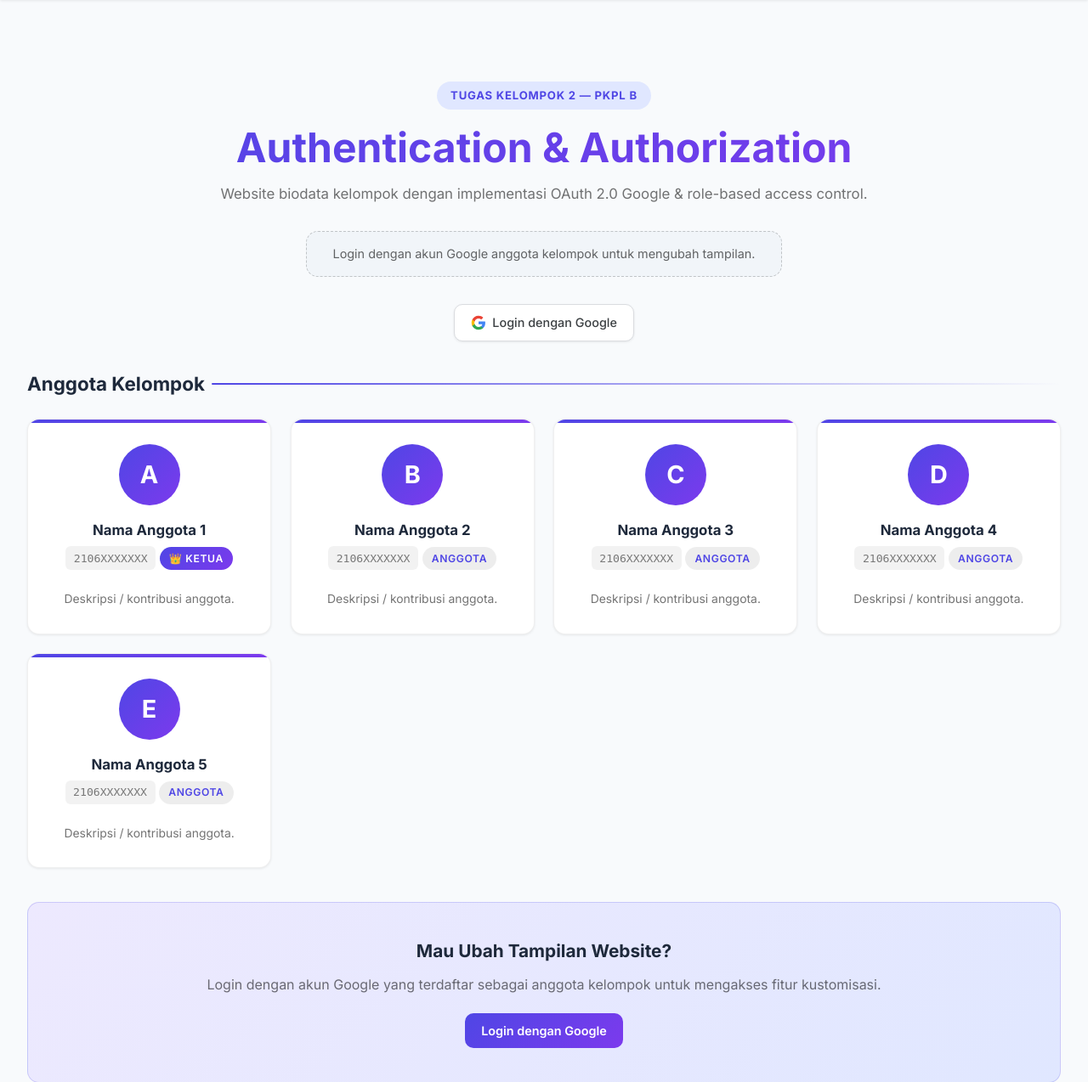
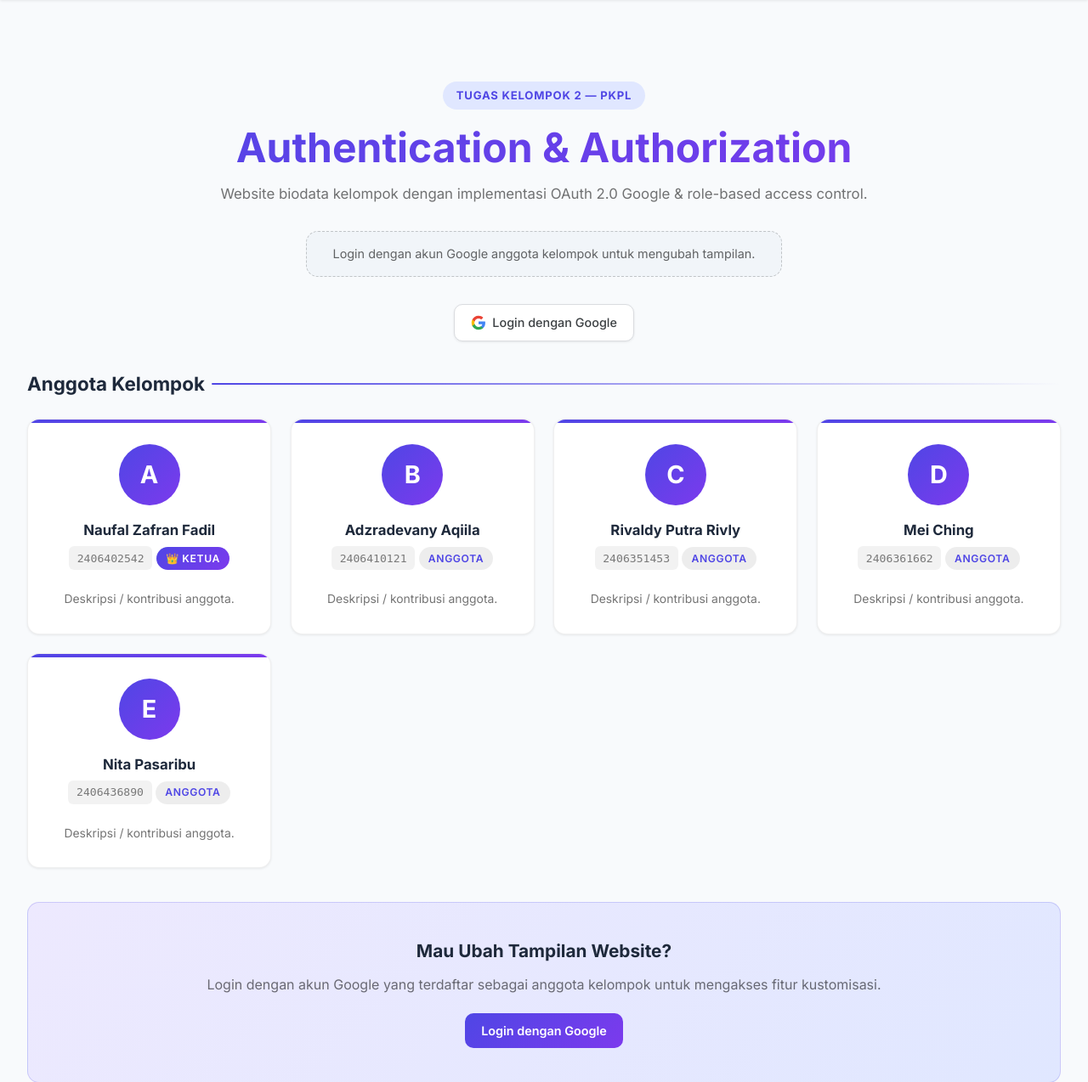
Before and after one commit to pkpl-mie-ayam-bakso/tugas-2, a Django app: page / in a window 1280 px wide. Shown: the part 65-1339 px from the top of the page at 85% size. Run offline with Django 5.2, Linux system fonts and the light colour scheme; data comes from the database, SQL or seed files in the repository; parts of the project's set-up code (start-up, migrations or seed data) failed here and were passed over.

Commit message:
fix(ui): add biodata members to index.html

```diff
--- a/main/templates/index.html
+++ b/main/templates/index.html
@@ -230,7 +230,7 @@
 
 <!-- HERO -->
 <section class="hero">
-  <div class="hero-badge">Tugas Kelompok 2 — PKPL B</div>
+  <div class="hero-badge">Tugas Kelompok 2 — PKPL</div>
   <h1>Authentication &amp; Authorization</h1>
   <p class="subtitle">Website biodata kelompok dengan implementasi OAuth 2.0 Google &amp; role-based access control.</p>
 
@@ -291,40 +291,40 @@
 
     <div class="member-card">
       <div class="member-avatar">A</div>
-      <div class="member-name">Nama Anggota 1</div>
-      <div class="member-npm">2106XXXXXXX</div>
+      <div class="member-name">Naufal Zafran Fadil</div>
+      <div class="member-npm">2406402542</div>
       <span class="member-role role-ketua">👑 Ketua</span>
       <p class="member-desc">Deskripsi / kontribusi anggota.</p>
     </div>
 
     <div class="member-card">
       <div class="member-avatar">B</div>
-      <div class="member-name">Nama Anggota 2</div>
-      <div class="member-npm">2106XXXXXXX</div>
+      <div class="member-name">Adzradevany Aqiila</div>
+      <div class="member-npm">2406410121</div>
       <span class="member-role role-anggota">Anggota</span>
       <p class="member-desc">Deskripsi / kontribusi anggota.</p>
     </div>
 
     <div class="member-card">
       <div class="member-avatar">C</div>
-      <div class="member-name">Nama Anggota 3</div>
-      <div class="member-npm">2106XXXXXXX</div>
+      <div class="member-name">Rivaldy Putra Rivly</div>
+      <div class="member-npm">2406351453</div>
       <span class="member-role role-anggota">Anggota</span>
       <p class="member-desc">Deskripsi / kontribusi anggota.</p>
     </div>
 
     <div class="member-card">
       <div class="member-avatar">D</div>
-      <div class="member-name">Nama Anggota 4</div>
-      <div class="member-npm">2106XXXXXXX</div>
+      <div class="member-name">Mei Ching</div>
+      <div class="member-npm">2406361662</div>
       <span class="member-role role-anggota">Anggota</span>
       <p class="member-desc">Deskripsi / kontribusi anggota.</p>
     </div>
 
     <div class="member-card">
       <div class="member-avatar">E</div>
-      <div class="member-name">Nama Anggota 5</div>
-      <div class="member-npm">2106XXXXXXX</div>
+      <div class="member-name">Nita Pasaribu</div>
+      <div class="member-npm">2406436890</div>
       <span class="member-role role-anggota">Anggota</span>
       <p class="member-desc">Deskripsi / kontribusi anggota.</p>
     </div>
```
